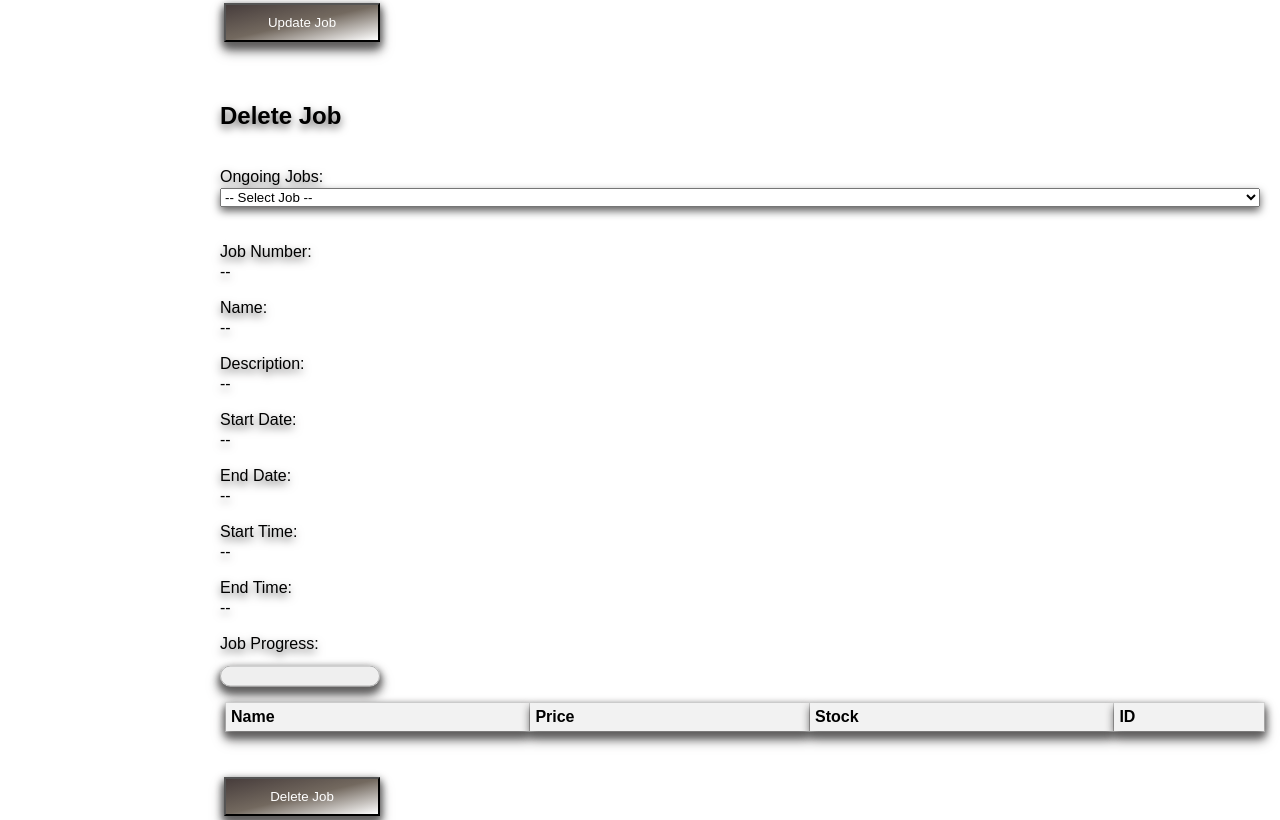
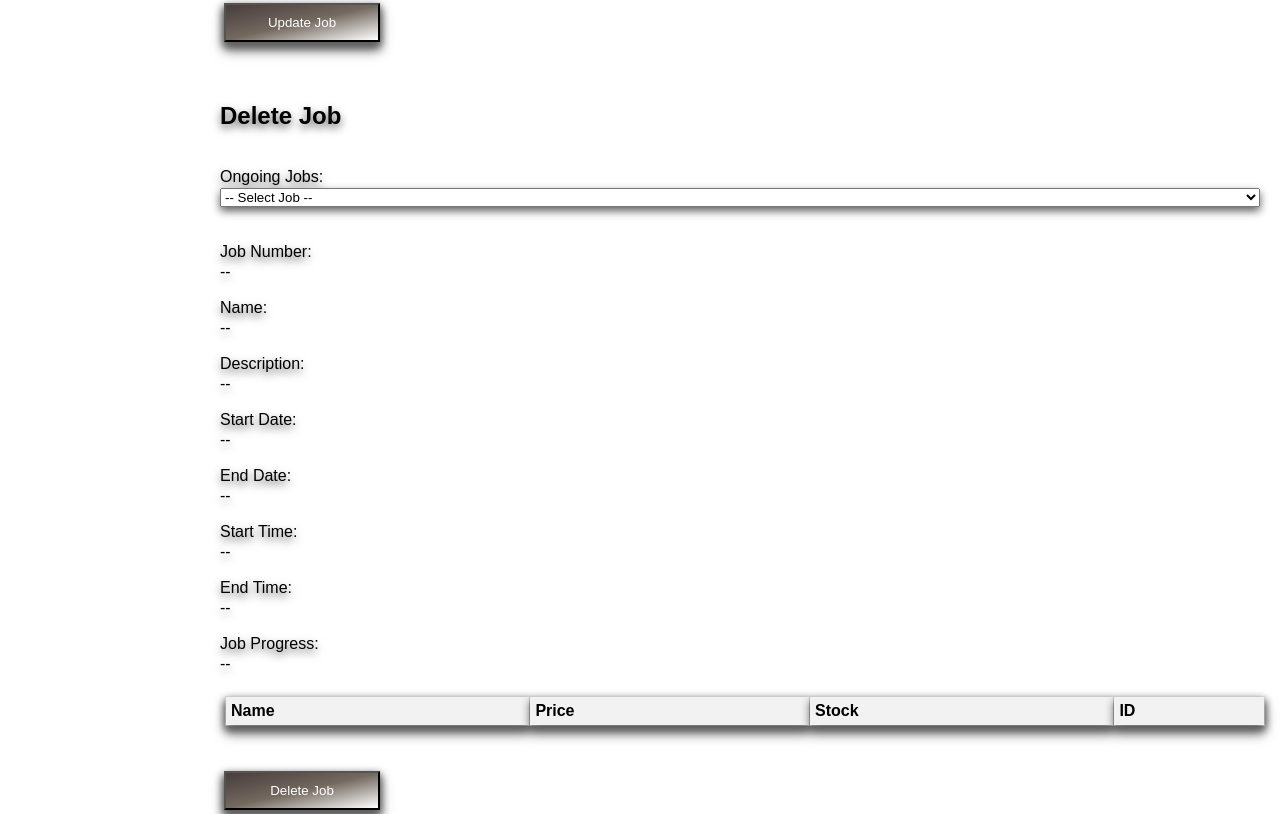
Before and after one commit to JE-Sales/Case-Project-1-Tool-and-Die-Shop, a plain HTML site: page index.html in a window 1280 px wide. Shown: the part 2251-3071 px from the top of the page. Drawn offline with Linux system fonts and the light colour scheme.

Commit message:
index.html
removed delete progress bar

```diff
--- a/index.html
+++ b/index.html
@@ -184,7 +184,7 @@
         <span id="deleteJobEndTime">--</span><br>
 
         <label for="deleteJobProgress">Job Progress:</label>
-        <progress class="viewJobProgressBar" id="file" value="0" max="100"> 30% </progress>
+        <span id="deleteJobProgress">--</span><br>
         <div class="scrollable-table-wrapper">
           <table id="deleteMaterialsForJobTable">
             <thead>
```
